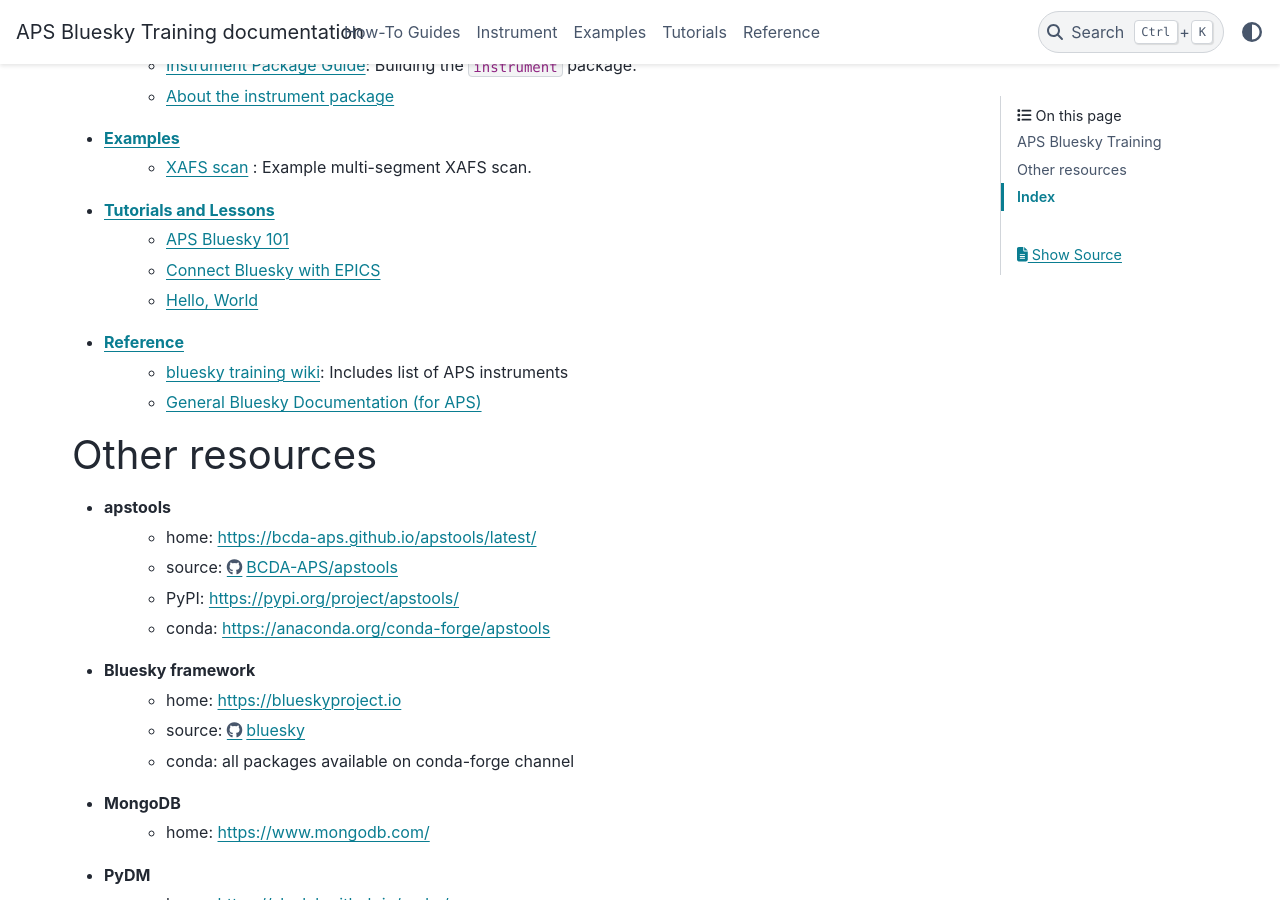
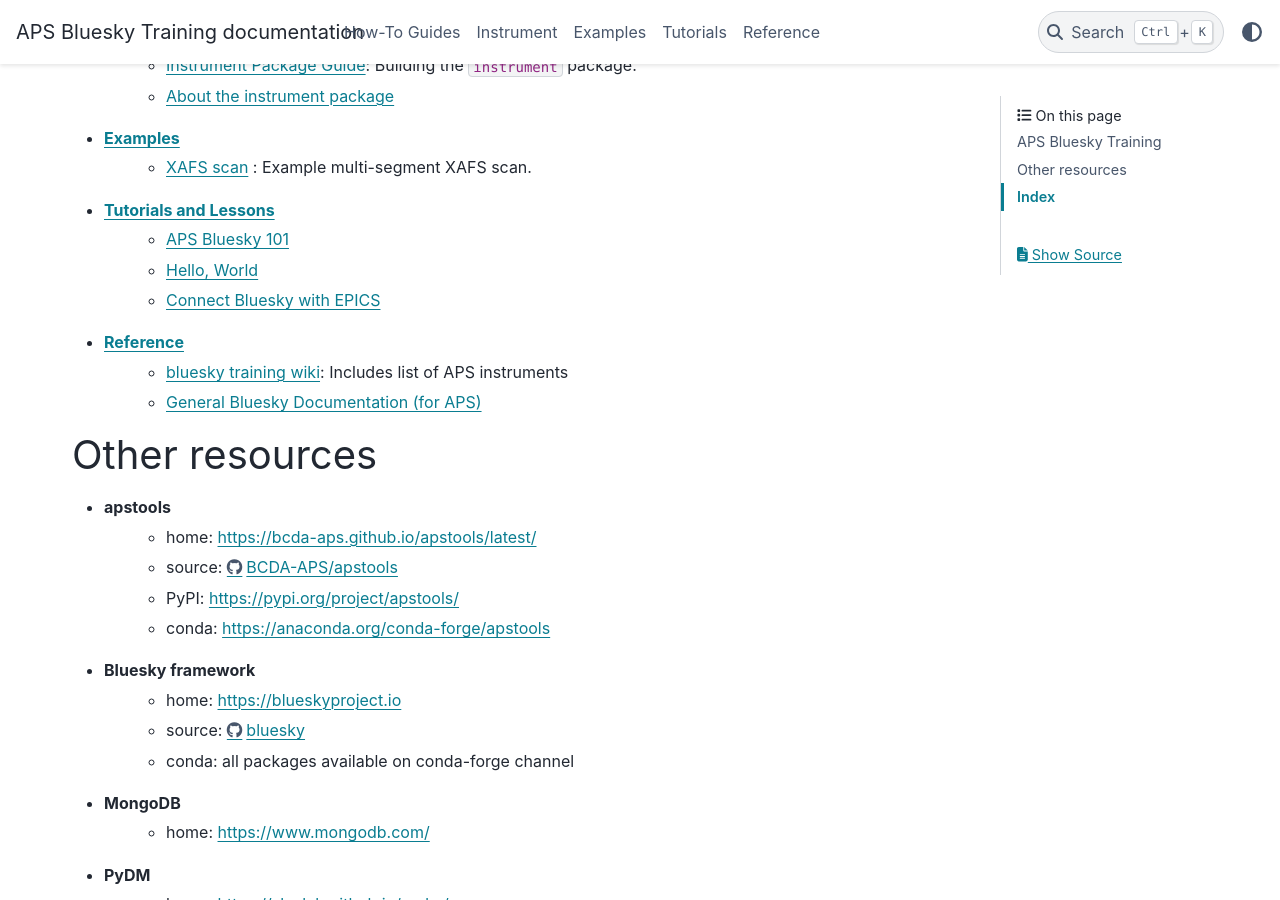
Before and after one commit to BCDA-APS/bluesky_training, a Sphinx documentation site: the page built from docs/source/index.rst, in a window 1280 px wide and 900 px high, scrolled down 382 px. Built offline with Sphinx 7.4.7 and the PyData theme 0.15.4, drawn with Linux system fonts in a browser that asks for light colours.

Commit message:
DOC #100 change highligthed link order

```diff
--- a/docs/source/index.rst
+++ b/docs/source/index.rst
@@ -29,8 +29,8 @@
    - `XAFS scan <https://bcda-aps.github.io/bluesky_training/example/_xafs_scan.html>`_ : Example multi-segment XAFS scan.
 - :ref:`Tutorials and Lessons <tutorials>`
    - `APS Bluesky 101 <https://bcda-aps.github.io/bluesky_training/tutor/aps101.html>`_
+   - `Hello, World <https://bcda-aps.github.io/bluesky_training/tutor/_hello_world.html>`_
    - `Connect Bluesky with EPICS <https://bcda-aps.github.io/bluesky_training/tutor/connect_epics.html>`_
-   - `Hello, World <https://bcda-aps.github.io/bluesky_training/tutor/_hello_world.html>`_
 - :ref:`reference`
    -  `bluesky training wiki <https://github.com/BCDA-APS/bluesky_training/wiki>`_:
       Includes list of APS instruments
```
